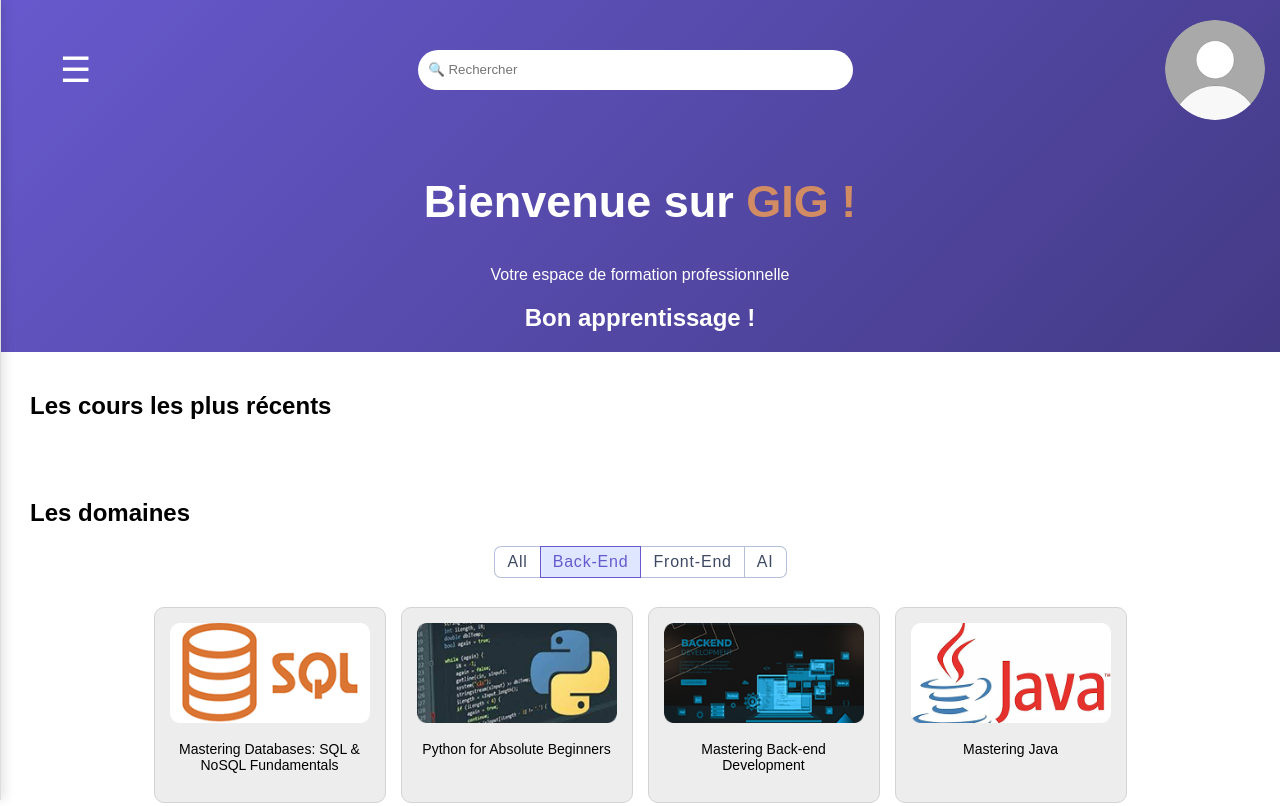
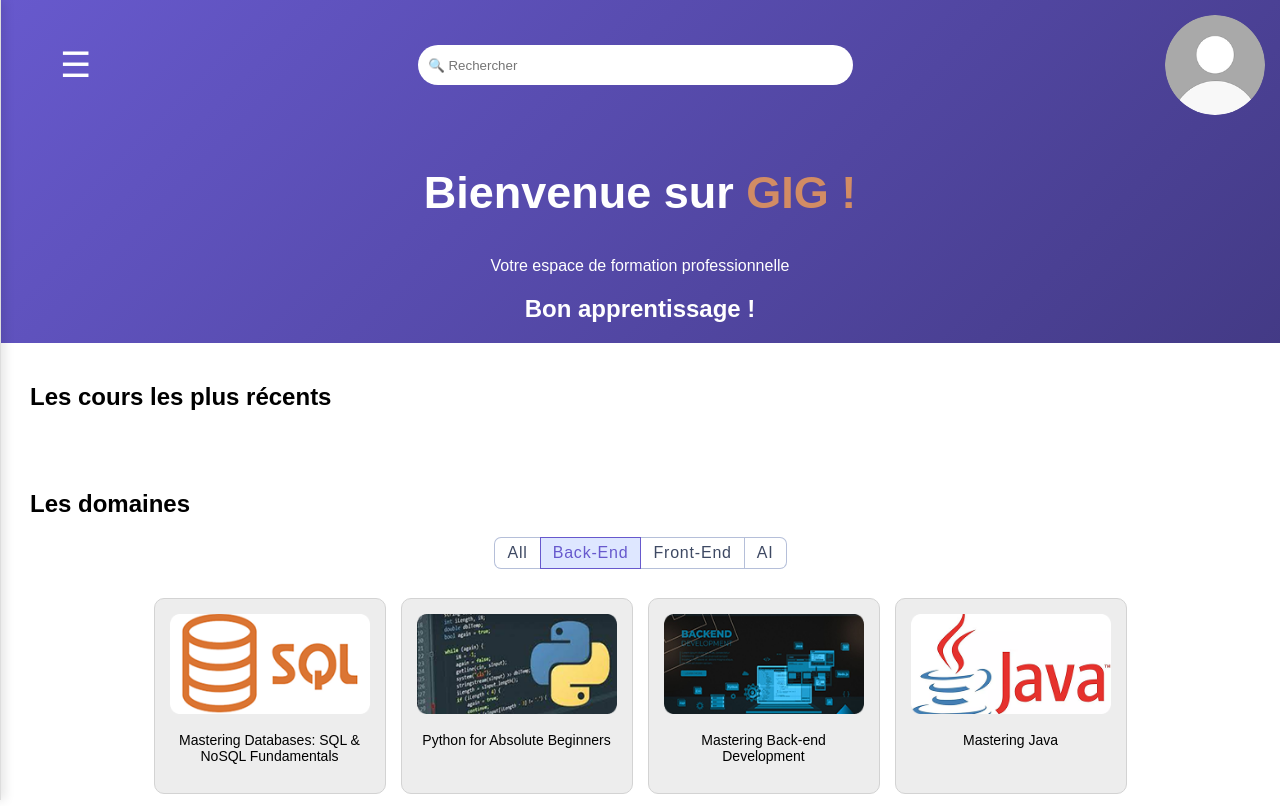
Before and after one commit to moumouh6/Users-Dashboard, a plain HTML site: page index.html in a window 1280 px wide. Shown: the top 806 px of the page. Drawn offline with Linux system fonts and the light colour scheme.

Commit message:
Update style.css

```diff
--- a/style.css
+++ b/style.css
@@ -220,11 +220,15 @@ header {
 
 
 /* Profil */
-.profile{
-    padding-top: 5px;
+.profile , .image{
     width: 100px;
     height: 100px;
     border-radius: 50%;
+    padding-top: 0;
+}
+.image:hover{
+    box-shadow: none;
+    border: none;
 }
 
 /* Section de bienvenue */
```
